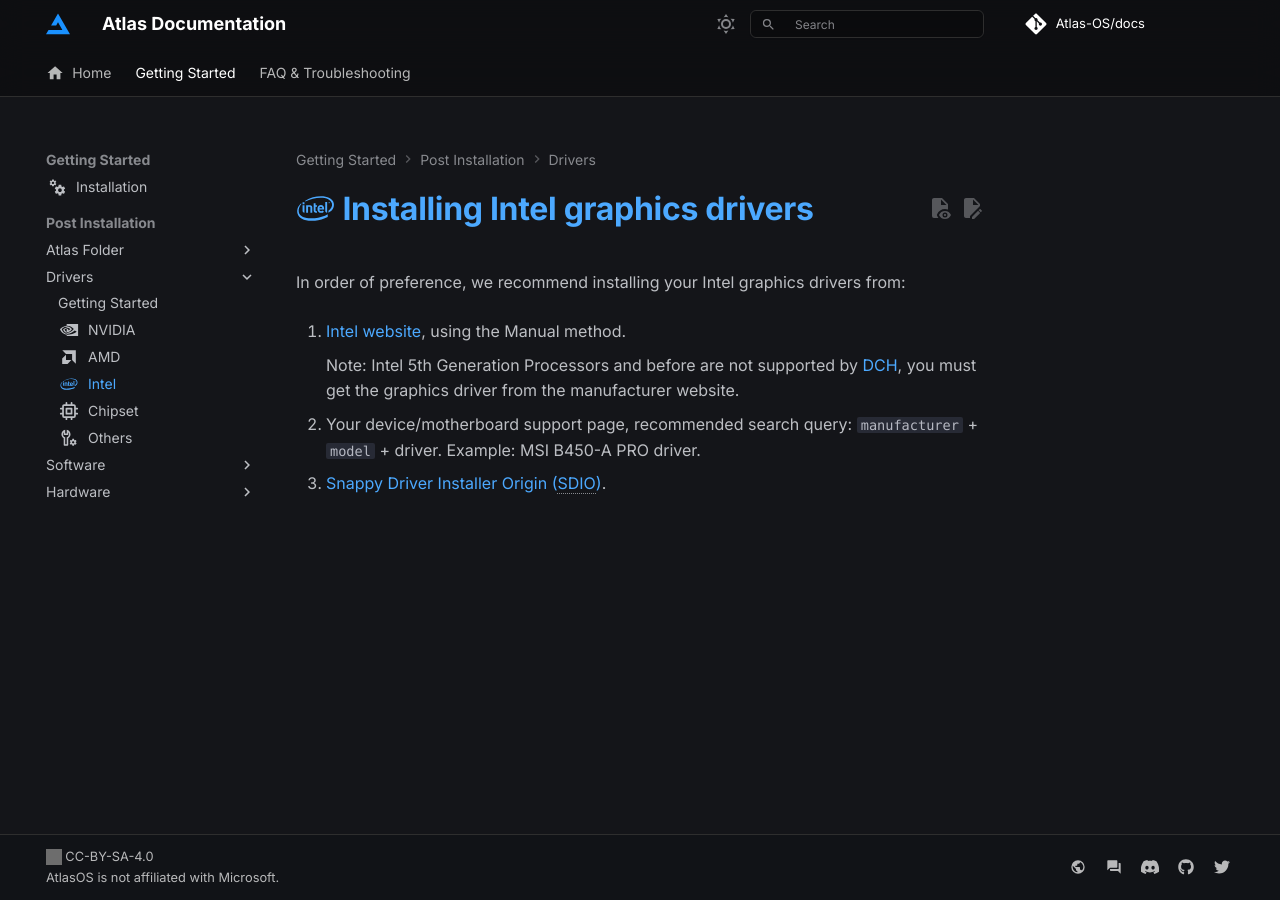
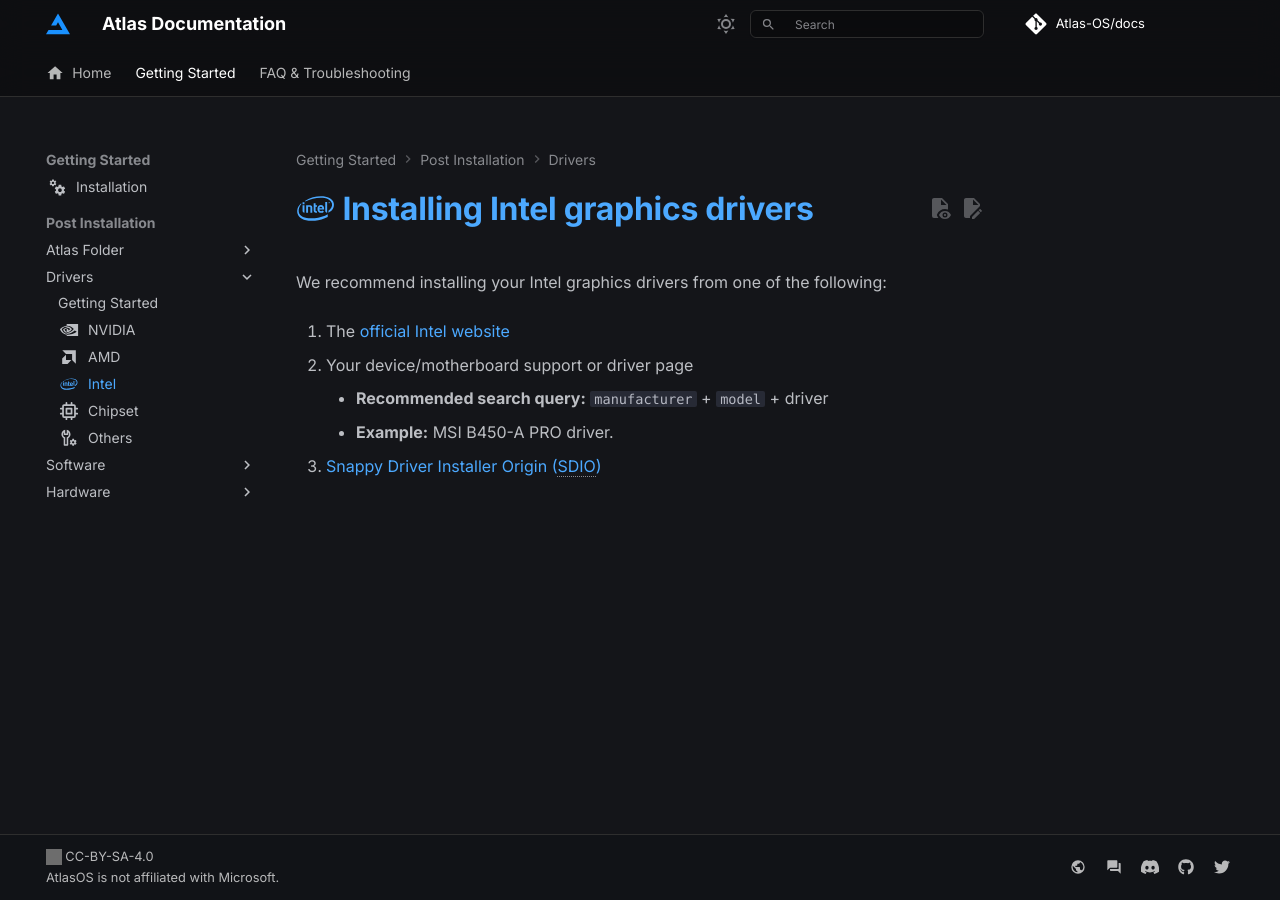
Before and after one commit to Atlas-OS/docs, an MkDocs documentation site: the page built from docs/getting-started/post-installation/drivers/intel.md, in a window 1280 px wide. Built offline with MkDocs 1.6.1 and Material for MkDocs 9.7.7, drawn with Linux system fonts in a browser that asks for light colours; some web fonts are replaced; comment, search, counter and statistics services are not loaded; grey boxes are pictures that could not be loaded.

Commit message:
fix(intel): svg fix & minor improvements

```diff
--- a/docs/getting-started/post-installation/drivers/intel.md
+++ b/docs/getting-started/post-installation/drivers/intel.md
@@ -5,12 +5,12 @@ icon: custom/intel
 
 # :custom-intel: Installing Intel graphics drivers
 
-In order of preference, we recommend installing your Intel graphics drivers from:
+We recommend installing your Intel graphics drivers from one of the following:
 
-1. [Intel website](https://www.intel.com/content/www/us/en/support/articles/000005629/graphics/processor-graphics.html), using the Manual method.
+1. The [official Intel website](https://www.intel.com/content/www/us/en/support/articles/000005629/graphics/processor-graphics.html)
 
-    Note: Intel 5th Generation Processors and before are not supported by [DCH](https://www.intel.com/content/www/us/en/support/articles/000058295/graphics.html), you must get the graphics driver from the manufacturer website.
+1. Your device/motherboard support or driver page
+    - **Recommended search query:** `manufacturer` + `model` + driver
+    - **Example:** MSI B450-A PRO driver.
 
-2. Your device/motherboard support page, recommended search query: `manufacturer` + `model` + driver. Example: MSI B450-A PRO driver.
-
-3. [Snappy Driver Installer Origin (SDIO)](https://www.glenn.delahoy.com/snappy-driver-installer-origin).
+1. [Snappy Driver Installer Origin (SDIO)](https://www.glenn.delahoy.com/snappy-driver-installer-origin)
```
Also changed, not shown: overrides/.icons/custom/intel.svg.
